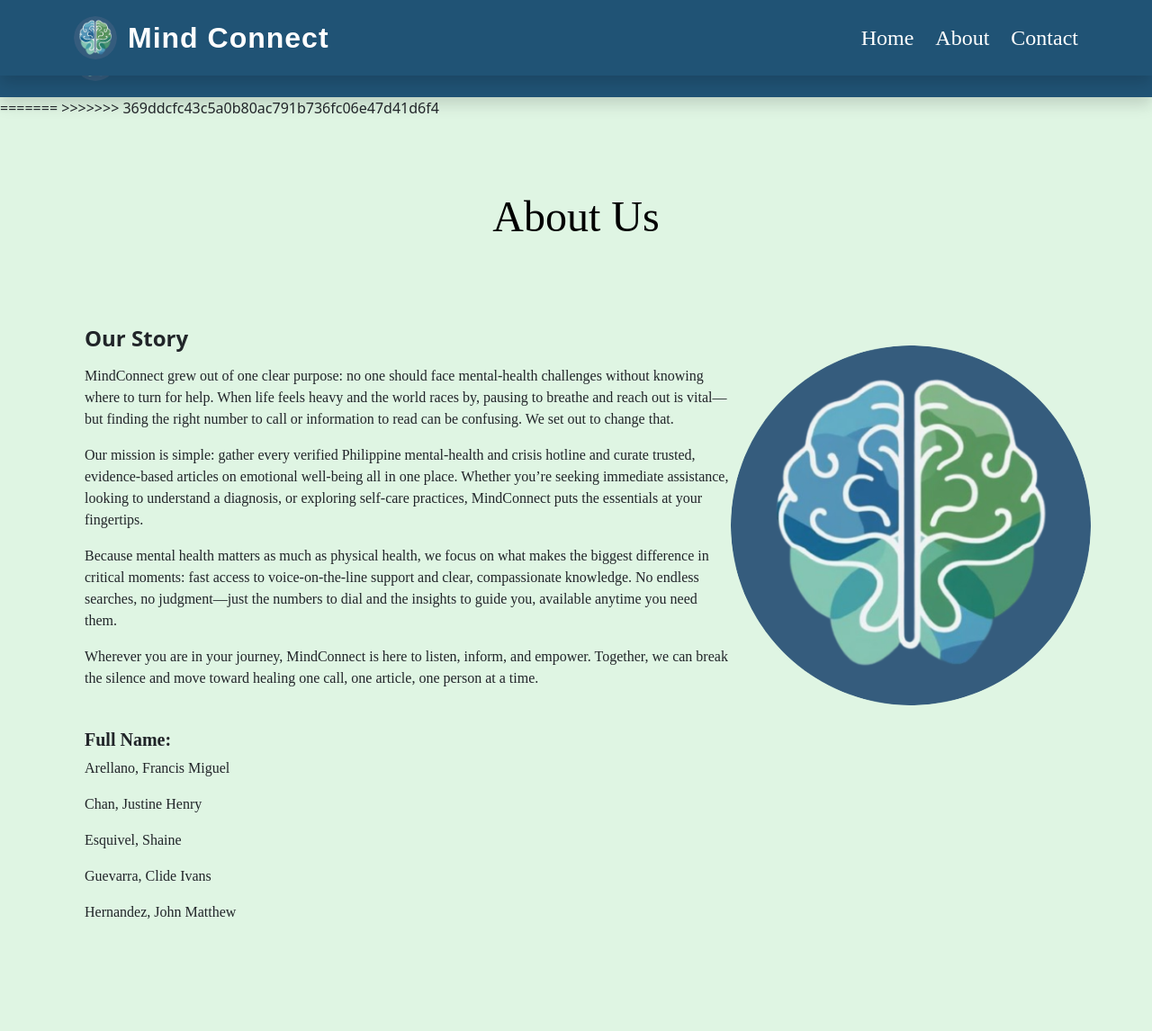
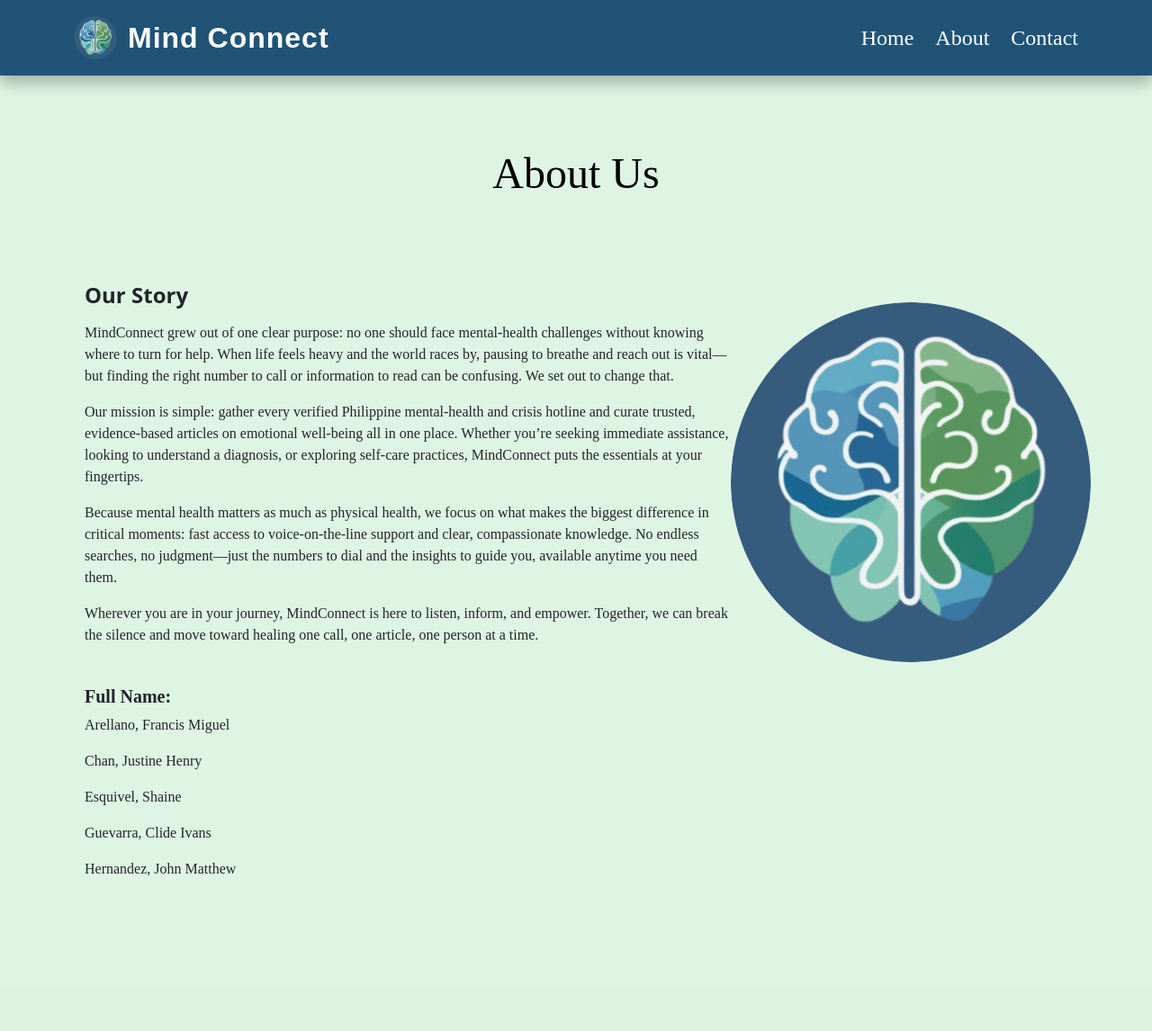
Before and after one commit to Mind-Connect/wd-mindconnect, a PHP site: page /about.php in a window 1280 px wide. Shown: the whole page at 90% size. After the commit the page ends 974 px from the top, so only its background shows below. Run offline with PHP 8.4, Linux system fonts and the light colour scheme.

Commit message:
hernandez

```diff
--- a/about.php
+++ b/about.php
@@ -11,7 +11,6 @@
   </head>
   <body>
 
-<<<<<<< HEAD
     <div class="container-fluid shadow" style="background:#205375;">
       <div class="container">
         <div class="row">
@@ -41,9 +40,7 @@
         </div>
       </div>
     </div>
-=======
       <?php include 'userNavbar.php'; ?>
->>>>>>> 369ddcfc43c5a0b80ac791b736fc06e47d41d6f4
 
     <section id="about" class="bg-muted">
         <div class="container">
```
